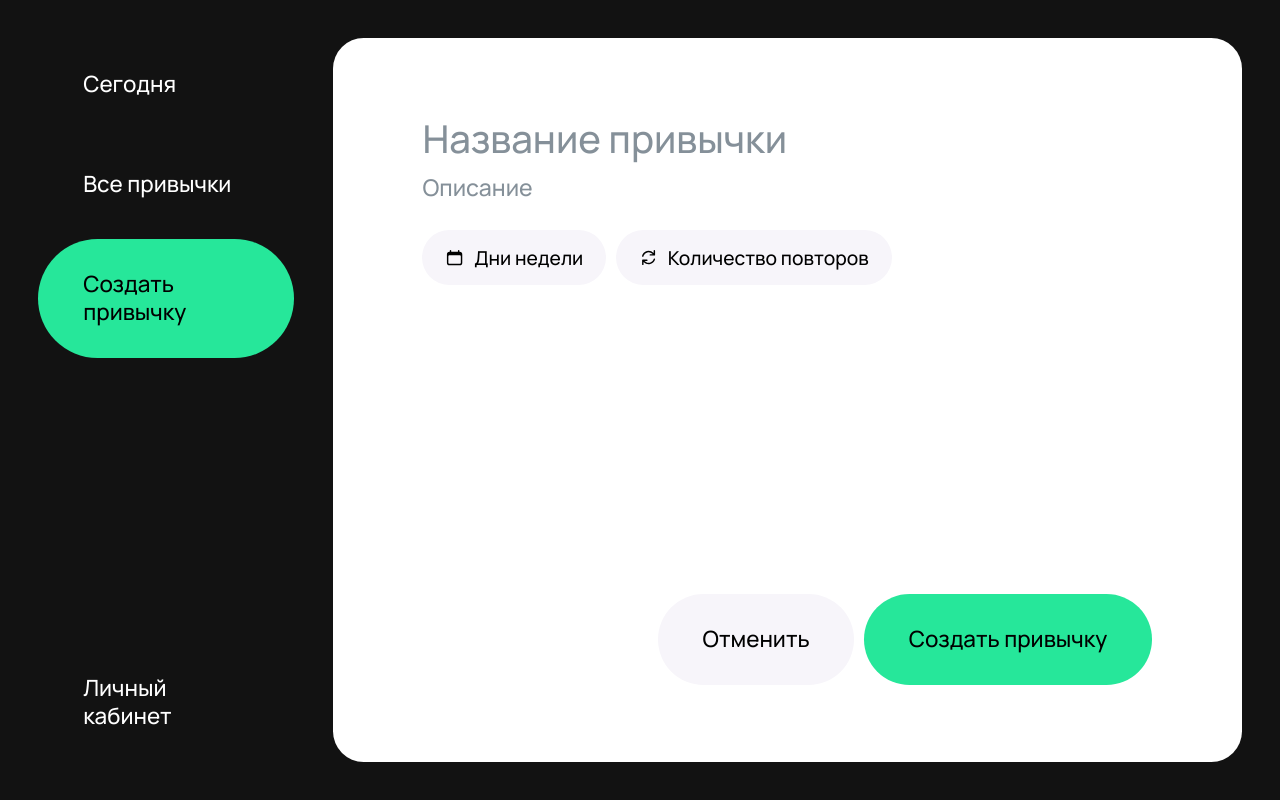
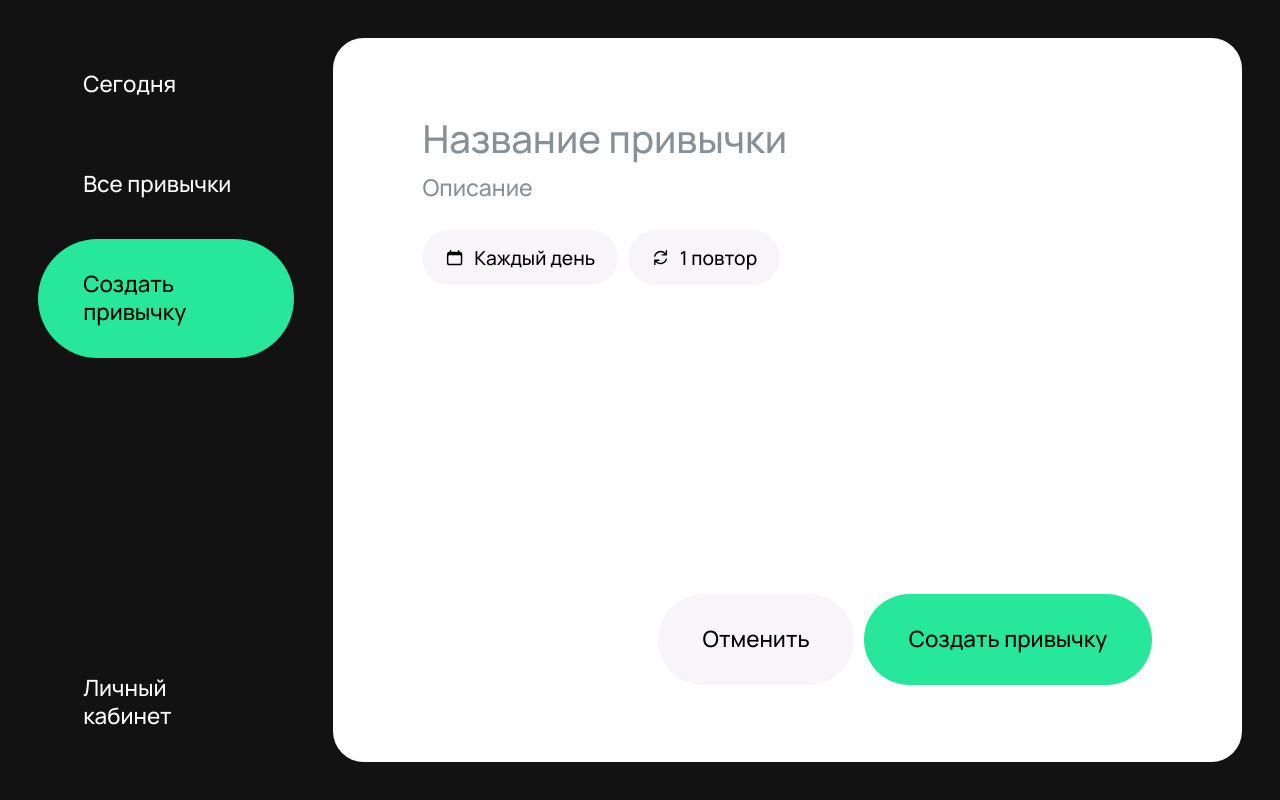
Before and after one commit to RomaFedoro/itera-frontend, a Next.js app in the folder frontend/: page /create in a window 1280 px wide. Built offline with nearby package versions, Linux system fonts and the light colour scheme.

Commit message:
feat(create): added titles for params of habit

```diff
--- a/frontend/src/container/HabitForm/components/DaysWeekField/index.tsx
+++ b/frontend/src/container/HabitForm/components/DaysWeekField/index.tsx
@@ -1,12 +1,46 @@
-import React from 'react';
+import React, { useMemo, useState } from 'react';
 import IteraDropdown from '@/components/ui/IteraDropdown';
 import { CalendarIcon } from '@heroicons/react/20/solid';
 import IteraDaysWeek from '@/container/form/IteraDaysWeek';
+import { DAYS_OF_WEEK } from '@/constants/daysweek';
 
 const DaysWeekField = () => {
+  const [days, setDays] = useState(() => {
+    const data: Record<number, boolean> = {};
+    DAYS_OF_WEEK.forEach(({ value }) => {
+      data[value] = true;
+    });
+    return data;
+  });
+
+  const title = useMemo(() => {
+    const daysOfWeek = DAYS_OF_WEEK.filter(({ value }) => days[value] === true);
+
+    if (daysOfWeek.length === 7) return 'Каждый день';
+    if (daysOfWeek.length === 0) return 'Никогда';
+
+    if (daysOfWeek.length === 1) {
+      if (daysOfWeek[0].value === 7) return `Каждое ${daysOfWeek[0].label}`;
+      if ([3, 5, 6].includes(daysOfWeek[0].value))
+        return `Каждую ${daysOfWeek[0].label}`;
+      return `Каждый ${daysOfWeek[0].label}`;
+    }
+
+    return `Каждые ${daysOfWeek.map(({ label }) => label).join(', ')}`;
+  }, [days]);
+
+  const handleChange = (value: number) => {
+    setDays((days) => {
+      return {
+        ...days,
+        [value]: !days[value],
+      };
+    });
+  };
+
   return (
-    <IteraDropdown icon={<CalendarIcon />} title="Дни недели">
-      <IteraDaysWeek />
+    <IteraDropdown icon={<CalendarIcon />} title={title}>
+      <IteraDaysWeek defaultValues={days} onChange={handleChange} />
     </IteraDropdown>
   );
 };
--- a/frontend/src/container/HabitForm/components/StepsField/index.tsx
+++ b/frontend/src/container/HabitForm/components/StepsField/index.tsx
@@ -1,15 +1,20 @@
 'use client';
 
-import React, { useState } from 'react';
+import React, { useMemo, useState } from 'react';
 import IteraDropdown from '@/components/ui/IteraDropdown';
 import { ArrowPathIcon } from '@heroicons/react/20/solid';
 import IteraCounter from '@/components/ui/IteraCounter';
+import plural from '@/utils/plural';
 
 const StepsField = () => {
   const [steps, setSteps] = useState(1);
+  const title = useMemo(
+    () => `${steps} ${plural(steps, ['повтор', 'повтора', 'повторов'])}`,
+    [steps]
+  );
 
   return (
-    <IteraDropdown icon={<ArrowPathIcon />} title="Количество повторов">
+    <IteraDropdown icon={<ArrowPathIcon />} title={title}>
       <IteraCounter min={1} max={10} value={steps} onChange={setSteps} />
     </IteraDropdown>
   );
--- a/frontend/src/container/form/IteraDaysWeek/index.tsx
+++ b/frontend/src/container/form/IteraDaysWeek/index.tsx
@@ -1,33 +1,23 @@
 'use client';
 
-import React, { useCallback, useState } from 'react';
+import React, { memo, useCallback, useState } from 'react';
 import { DAYS_OF_WEEK } from '@/constants/daysweek';
 import IteraCheckbox from '@/components/ui/IteraCheckbox';
 
-const IteraDaysWeek = () => {
-  const [days, setDays] = useState(() => {
-    const data: Record<number, boolean> = {};
-    DAYS_OF_WEEK.forEach(({ value }) => {
-      data[value] = true;
-    });
-    return data;
-  });
+type TIteraDaysWeekProps = {
+  onChange: (value: number) => void;
+  defaultValues: Record<number, boolean>;
+};
 
-  const handleChange = useCallback(
-    (value: number) => {
-      setDays((prev) => ({ ...prev, [value]: !prev[value] }));
-    },
-    [setDays]
-  );
-
+const IteraDaysWeek = ({ defaultValues, onChange }: TIteraDaysWeekProps) => {
   return (
     <div className="list-row">
       {DAYS_OF_WEEK.map(({ value, label }) => {
         return (
           <IteraCheckbox
             key={value}
-            onChange={() => handleChange(value)}
-            checked={days[value]}
+            onChange={() => onChange(value)}
+            checked={defaultValues[value]}
           >
             {label.toUpperCase()}
           </IteraCheckbox>
@@ -37,4 +27,4 @@ const IteraDaysWeek = () => {
   );
 };
 
-export default IteraDaysWeek;
+export default memo(IteraDaysWeek);
--- /dev/null
+++ b/frontend/src/utils/plural.ts
@@ -0,0 +1,9 @@
+const cases = [2, 0, 1, 1, 1, 2];
+
+const plural = (count: number, words: [string, string, string]) => {
+  return words[
+    count % 100 > 4 && count % 100 < 20 ? 2 : cases[Math.min(count % 10, 5)]
+  ];
+};
+
+export default plural;
```
